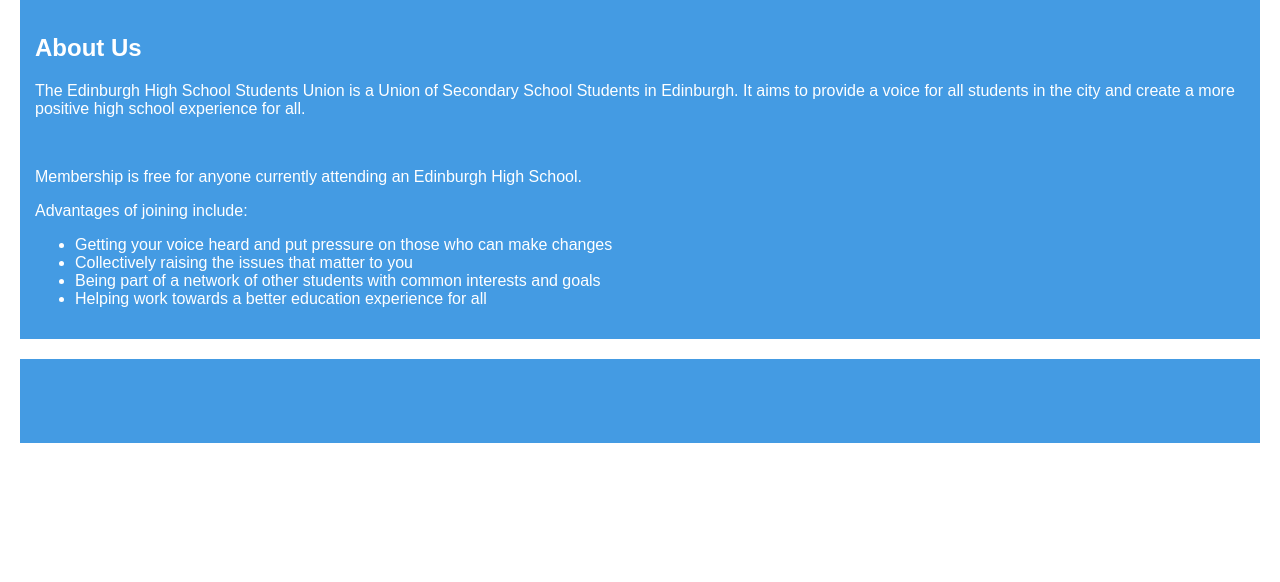
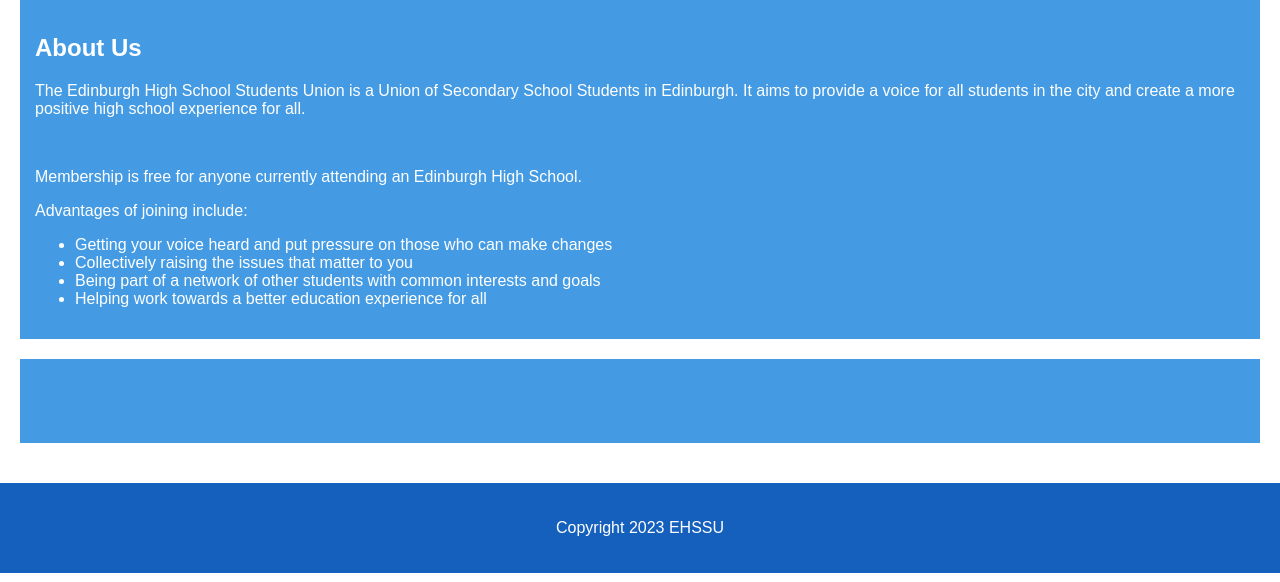
Before and after one commit to FCSUnion/FCSUnion.github.io, a PHP site: page / in a window 1280 px wide. Shown: the part 218-800 px from the top of the page. Run offline with PHP 8.4, Linux system fonts and the light colour scheme.

Commit message:
Update style.css

```diff
--- a/style.css
+++ b/style.css
@@ -97,7 +97,7 @@ section {
 }
 
 footer {
-  background-color: #1560BDv;
+  background-color: #1560BD;
   color: white;
   padding: 20px;
   text-align: center;
```
